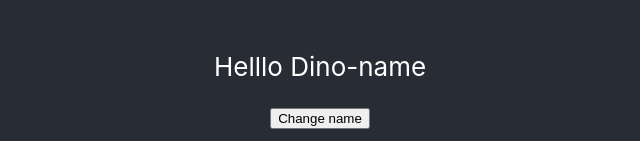
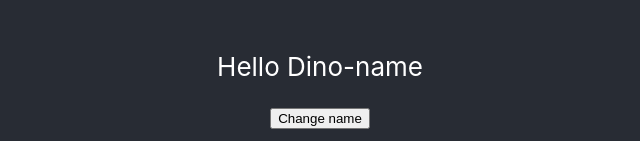
Before and after one commit to ASmith1983/Dino-Rolodex, a React (Create React App) app: page / in a window 1280 px wide. Shown: the part 483-624 px from the top of the page, without its empty margins (320-960 px from the left). Built offline with nearby package versions, Linux system fonts and the light colour scheme.

Commit message:
messing with state

```diff
--- a/src/App.js
+++ b/src/App.js
@@ -8,6 +8,7 @@ class App extends Component {
     super();
     this.state = {
       name: "Dino-name"
+
     }
  }
 
@@ -17,11 +18,20 @@ class App extends Component {
       <div className="App">
         <header className="App-header">
           <img src={logo} className="App-logo" alt="logo" />
-          <p>Helllo {this.state.name}</p>
+
+          <p>Hello {this.state.name}</p>
 
           <button onClick={() => {
-
-
+              // this.setState({ name: 'Trex'})
+              // this.state.name = 'Trex'....or
+              this.setState(() => {
+                return {
+                  name: 'Stegosaurus'
+                }
+              }, () => {
+                console.log(this.state)
+              });
+              console.log(this.state);
           }}>Change name</button>
         </header>
       </div>
```
